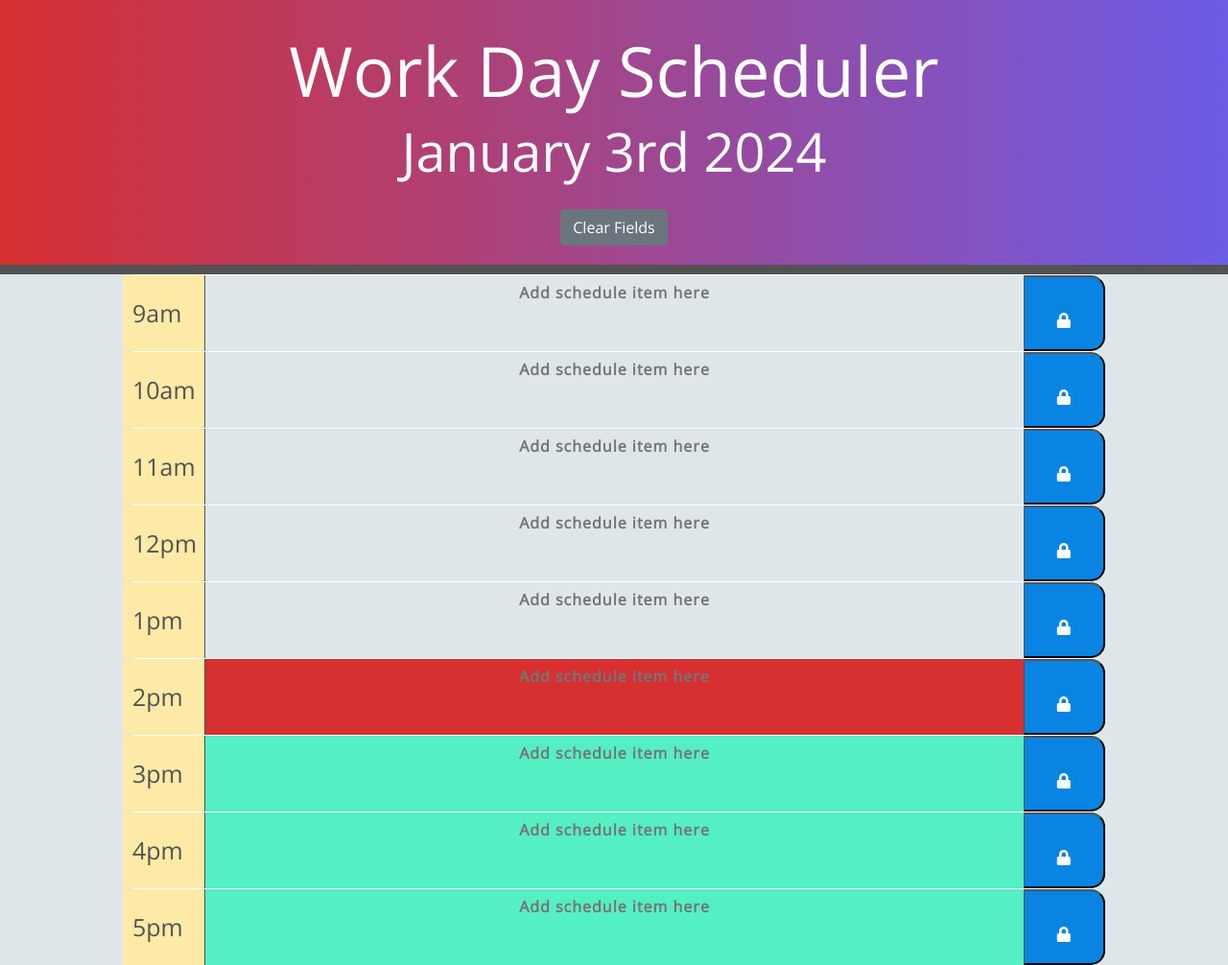
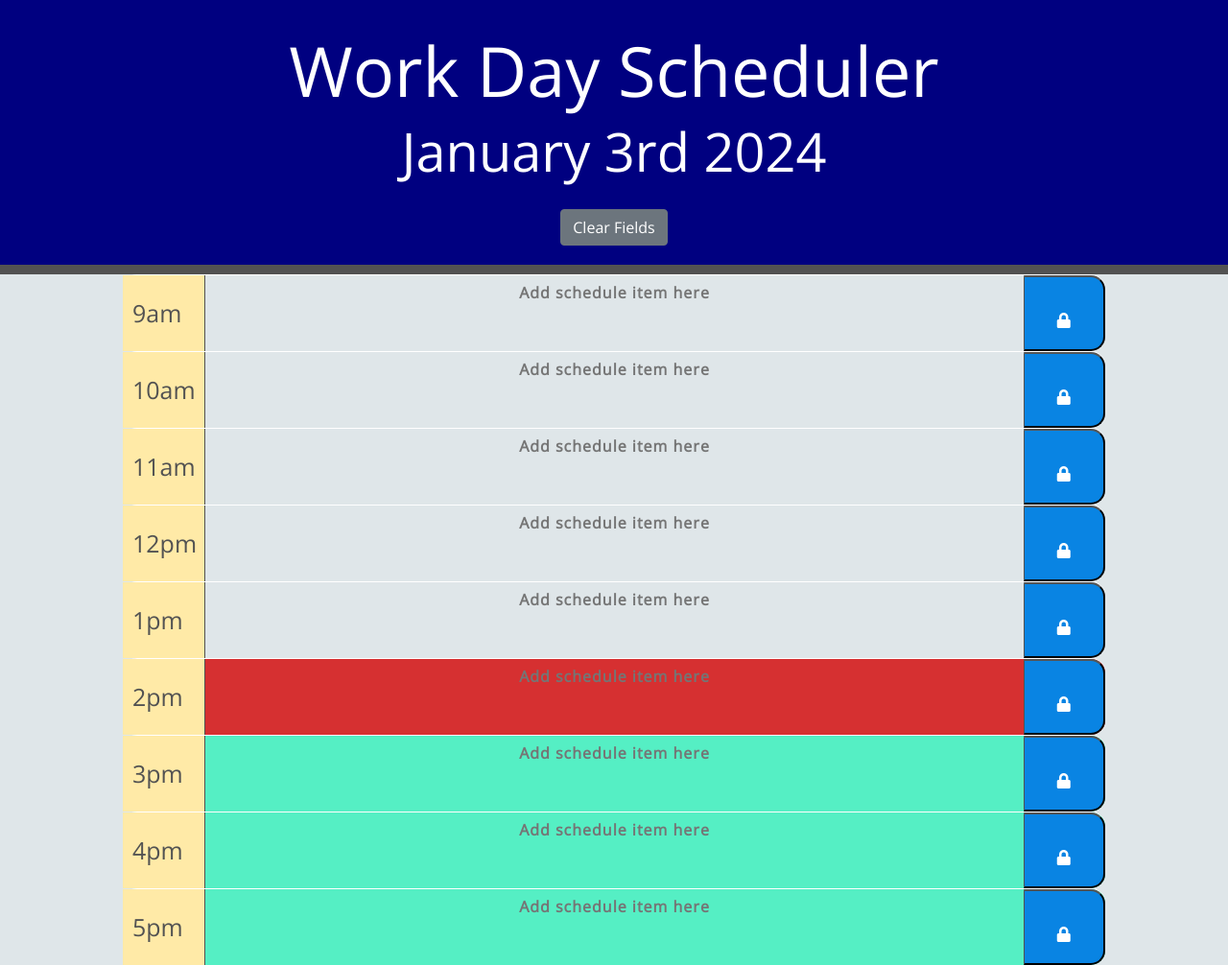
Before and after one commit to Dezmondo7/Day_Planner, a plain HTML site: page index.html in a window 1280 px wide. Shown: the whole page at 96% size. Drawn offline with nearby package versions, Linux system fonts and the light colour scheme.

Commit message:
Finsihed the javascript to log the data into storage and also styled the CSS

```diff
--- a/style.css
+++ b/style.css
@@ -20,7 +20,7 @@ textarea {
 }
 
 .jumbotron {
-  background: linear-gradient(to right, #d63031, #6c5ce7);
+  background: navy;
   text-align: center;
   color: white;
   border-radius: 0;
```
Also changed, not shown: index.js (indentation only).
